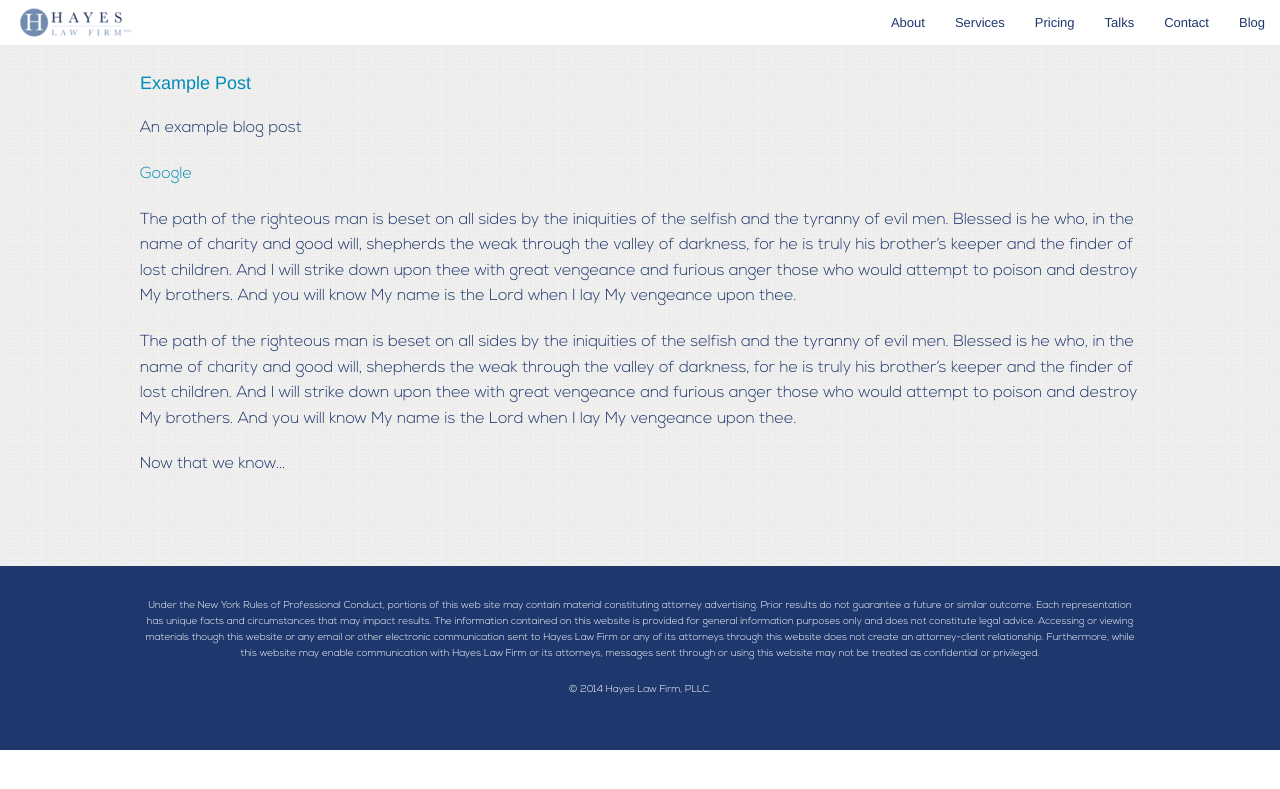
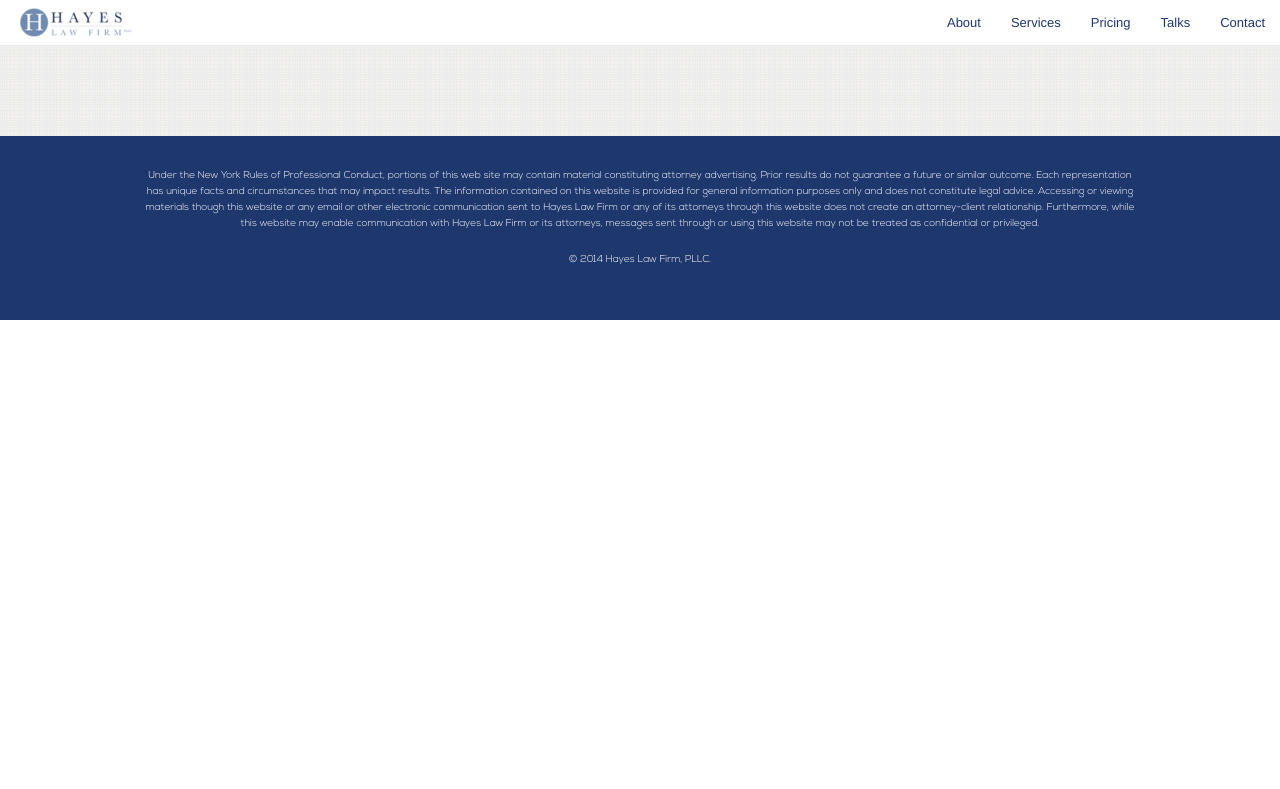
Before and after one commit to hayeslawfirm/hayeslawfirm.github.io, a Jekyll site: the page built from blog/index.html, in a window 1280 px wide. Shown: the top 789 px of the page. Built offline with Jekyll 4.4.1, drawn with Linux system fonts in a browser that asks for light colours; some web fonts are replaced; Markdown is read by kramdown in place of the engine named in the settings.

Commit message:
remove example post; remove blog link from nav until there are posts to show

```diff
--- a/_includes/nav.html
+++ b/_includes/nav.html
@@ -14,7 +14,8 @@
                 <li><a data-scroll href="{{ include.home_prefix }}#pricing">Pricing</a></li>
                 <li><a data-scroll href="{{ include.home_prefix }}#talks">Talks</a></li>
                 <li><a data-scroll href="{{ include.home_prefix }}#contact">Contact</a></li>
-                <li><a href="/blog/">Blog</a></li>
+                {% comment %}Only show the blog link if there are posts{% endcomment %}
+                {% if site.posts.size > 0 %}<li><a href="/blog/">Blog</a></li>{% endif %}
             </ul>
         </section>
     </nav>
--- a/_posts/2014-05-23-example-post.md
+++ /dev/null
@@ -1,15 +0,0 @@
----
-layout: blog
-title: Example Post
-date: 2014-05-23 21:38:33
----
-
-An example blog post
-
-[Google](http://google.com)
-
-The path of the righteous man is beset on all sides by the iniquities of the selfish and the tyranny of evil men. Blessed is he who, in the name of charity and good will, shepherds the weak through the valley of darkness, for he is truly his brother's keeper and the finder of lost children. And I will strike down upon thee with great vengeance and furious anger those who would attempt to poison and destroy My brothers. And you will know My name is the Lord when I lay My vengeance upon thee.
-
-The path of the righteous man is beset on all sides by the iniquities of the selfish and the tyranny of evil men. Blessed is he who, in the name of charity and good will, shepherds the weak through the valley of darkness, for he is truly his brother's keeper and the finder of lost children. And I will strike down upon thee with great vengeance and furious anger those who would attempt to poison and destroy My brothers. And you will know My name is the Lord when I lay My vengeance upon thee.
-
-Now that we know who you are, I know who I am. I'm not a mistake! It all makes sense! In a comic, you know how you can tell who the arch-villain's going to be? He's the exact opposite of the hero. And most times they're friends, like you and me! I should've known way back when... You know why, David? Because of the kids. They called me Mr Glass.
```
